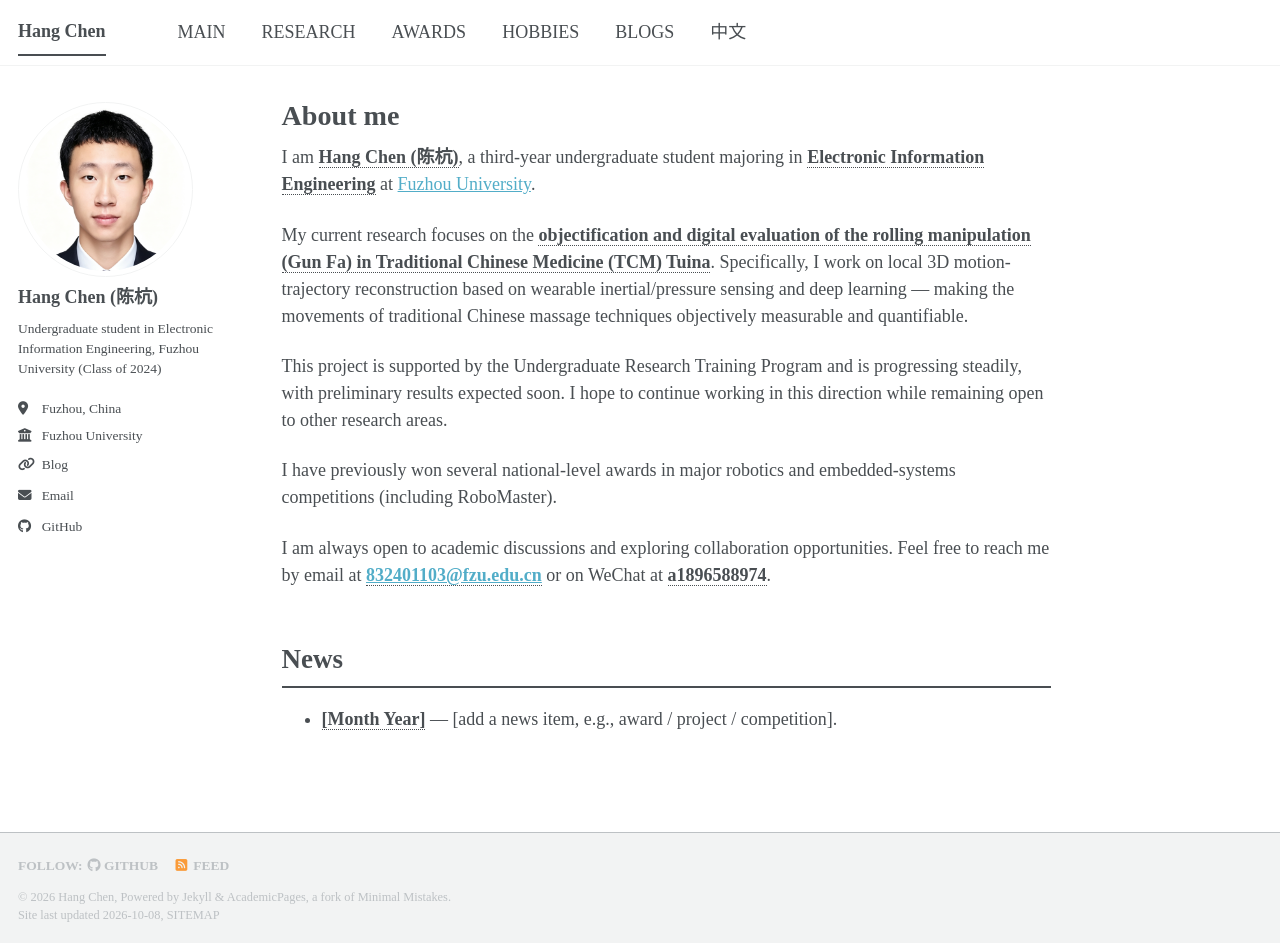
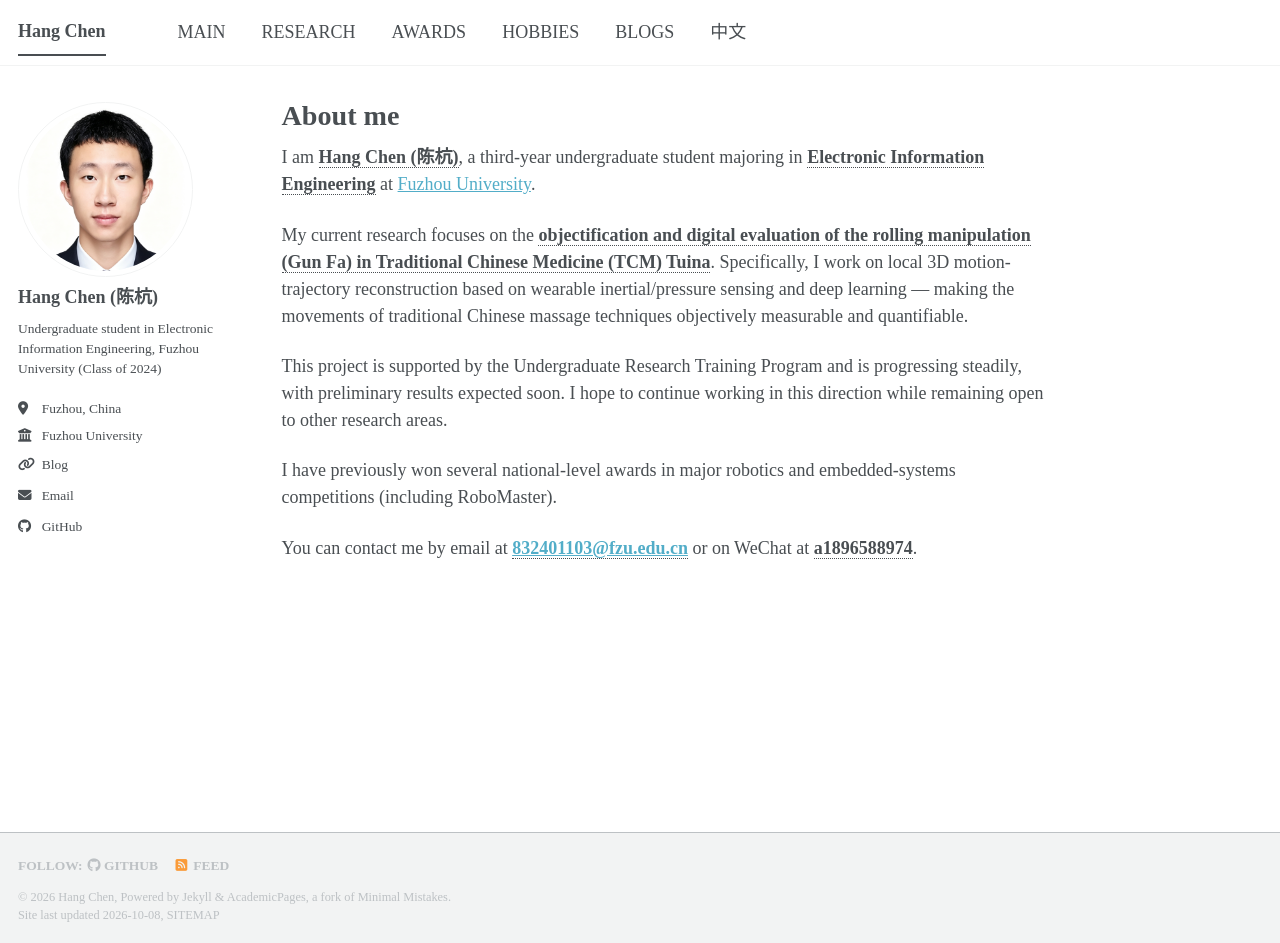
Before and after one commit to Nomkr/Nomkr.github.io, a Jekyll site: the page built from _pages/about.md, in a window 1280 px wide and 943 px high. Built offline with Jekyll 4.4.1, drawn with Linux system fonts in a browser that asks for light colours; a style sheet for code colours, icons or effects is not loaded.

Commit message:
Update _pages/about.md

```diff
--- a/_pages/about.md
+++ b/_pages/about.md
@@ -15,8 +15,4 @@ This project is supported by the Undergraduate Research Training Program and is
 
 I have previously won several national-level awards in major robotics and embedded-systems competitions (including RoboMaster).
 
-I am always open to academic discussions and exploring collaboration opportunities. Feel free to reach me by email at **[832401103@fzu.edu.cn](mailto:832401103@fzu.edu.cn)** or on WeChat at **a1896588974**.
-
-## News
-
-- **[Month Year]** — [add a news item, e.g., award / project / competition].
+You can contact me by email at **[832401103@fzu.edu.cn](mailto:832401103@fzu.edu.cn)** or on WeChat at **a1896588974**.
```
